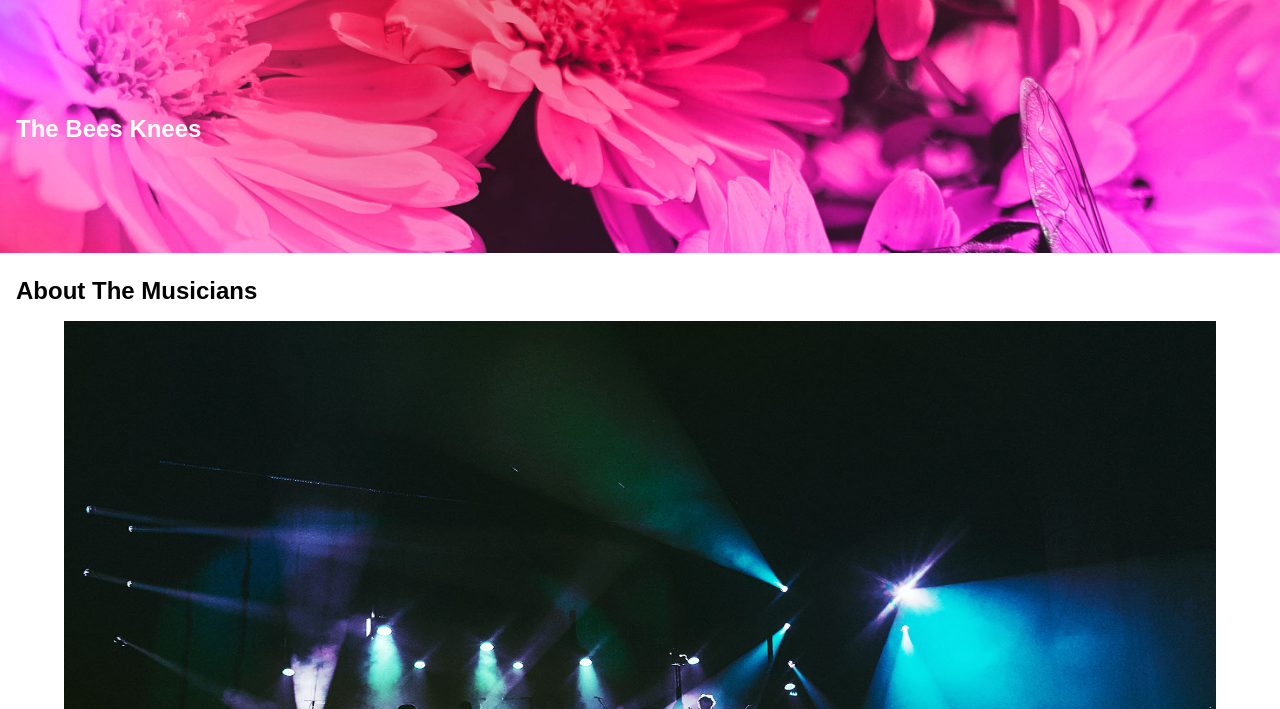
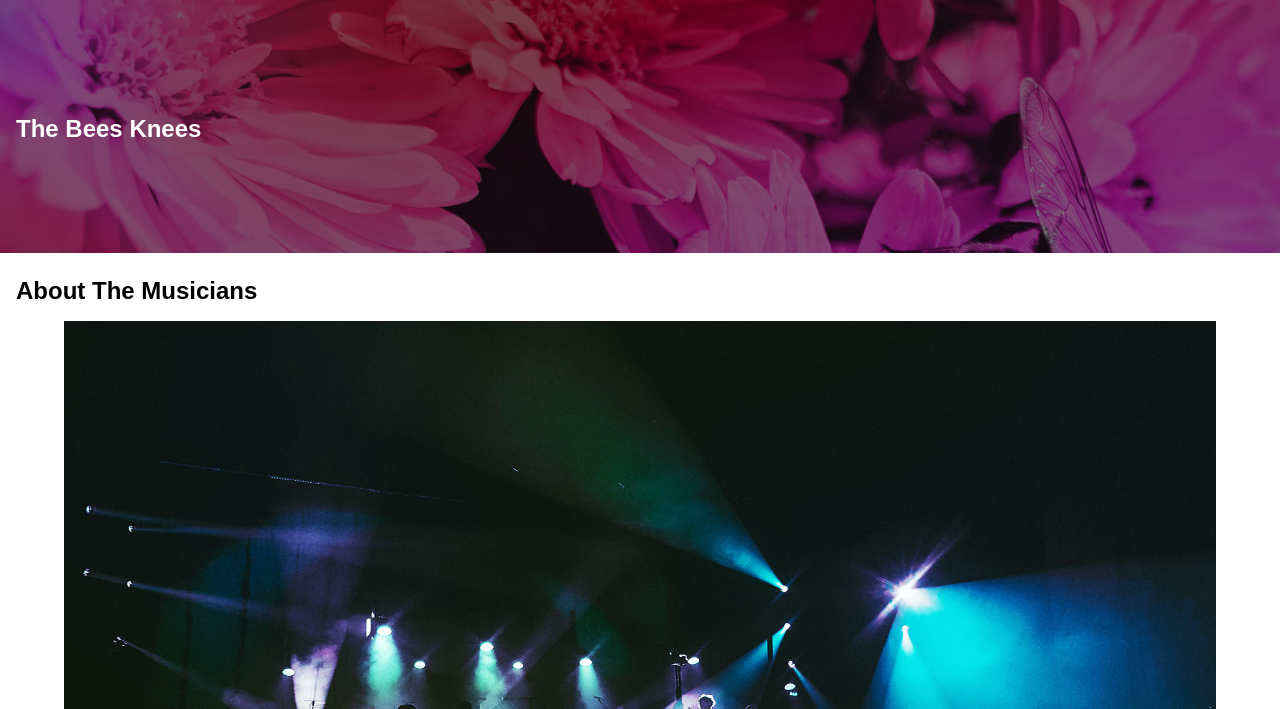
Before and after one commit to dilpreettoor/bandsite, a plain HTML site: page index.html in a window 1280 px wide. Shown: the part 91-800 px from the top of the page. Drawn offline with Linux system fonts and the light colour scheme.

Commit message:
Minor color fixes

```diff
--- a/styles/bio.scss
+++ b/styles/bio.scss
@@ -70,8 +70,19 @@ h1, h2, h3, h4, h5, h6 {
     &__title {
         color: variables.$white;
         text-transform: capitalize;
+        z-index: 1;
     }
 }
+
+.hero::before {
+    content: "";
+    position: absolute;
+    top: 0;
+    left: 0;
+    width: 100%;
+    height: 100%;
+    background-color: rgba(0, 0, 0, 0.5);
+  }
 
 .about {
     display: flex;
```
Also changed, not shown: styles/bio.css, 1 other file.
